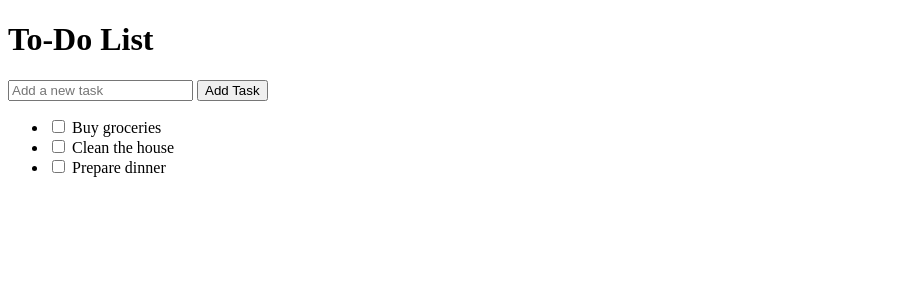
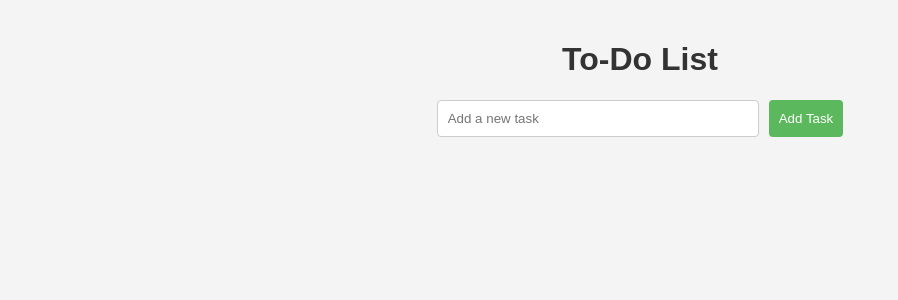
Before and after one commit to Mirkica/to-do-list, a Flask app: page / in a window 1280 px wide. Shown: the top 300 px of the page, without its empty margins (0-898 px from the left). Run offline with Flask 3, Linux system fonts and the light colour scheme.

Commit message:
add styling to the list

```diff
--- a/app.py
+++ b/app.py
@@ -3,11 +3,7 @@ from flask import Flask, render_template, request, redirect, url_for
 app = Flask(__name__)
 
 # Sample in-memory data store for tasks
-todos = [
-    {'task': 'Buy groceries', 'completed': False},
-    {'task': 'Clean the house', 'completed': False},
-    {'task': 'Prepare dinner', 'completed': False}
-]
+todos = []
 
 @app.route('/')
 def index():
--- /dev/null
+++ b/static/styles.css
@@ -0,0 +1,58 @@
+body {
+  font-family: Arial, sans-serif;
+  background-color: #f4f4f4;
+  margin: 0;
+  padding: 20px;
+}
+
+h1 {
+  text-align: center;
+  color: #333;
+}
+
+form {
+  display: flex;
+  justify-content: center;
+  margin-bottom: 20px;
+}
+
+input[type="text"] {
+  padding: 10px;
+  width: 300px;
+  border: 1px solid #ccc;
+  border-radius: 4px;
+  margin-right: 10px;
+}
+
+button {
+  padding: 10px;
+  background-color: #5cb85c;
+  color: white;
+  border: none;
+  border-radius: 4px;
+  cursor: pointer;
+}
+
+button:hover {
+  background-color: #4cae4c;
+}
+
+ul {
+  list-style-type: none;
+  padding: 0;
+}
+
+li {
+  display: flex;
+  align-items: center;
+  justify-content: space-between;
+  background: white;
+  border: 1px solid #ddd;
+  border-radius: 4px;
+  padding: 10px;
+  margin-bottom: 10px;
+}
+
+input[type="checkbox"] {
+  margin-right: 10px;
+}
--- a/templates/index.html
+++ b/templates/index.html
@@ -4,6 +4,10 @@
     <meta charset="UTF-8" />
     <meta name="viewport" content="width=device-width, initial-scale=1.0" />
     <title>To-Do List</title>
+    <link
+      rel="stylesheet"
+      href="{{ url_for('static', filename='styles.css') }}"
+    />
   </head>
   <body>
     <h1>To-Do List</h1>
```
